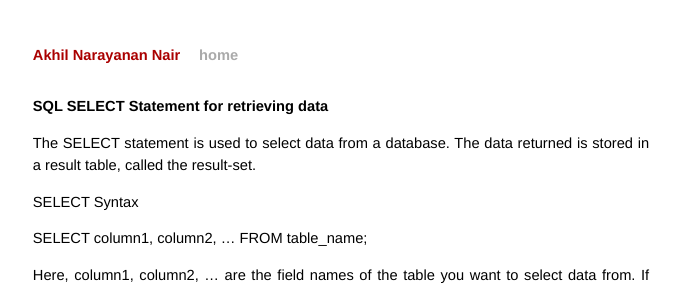
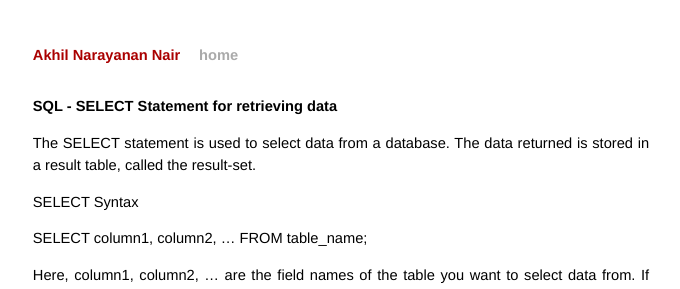
Before and after one commit to akhiln007/web-repo, a Jekyll site: the page built from _posts/2017-07-05-SELECT-Statement.md, in a window 1280 px wide and 900 px high. Shown: the top 289 px of the window, without its empty margins (299-979 px from the left). Built offline with Jekyll 4.4.1, drawn with Linux system fonts in a browser that asks for light colours.

```diff
--- a/_posts/2017-07-05-SELECT-Statement.md
+++ b/_posts/2017-07-05-SELECT-Statement.md
@@ -1,6 +1,6 @@
 ---
 layout: post
-title: SQL SELECT Statement for retrieving data
+title: SQL - SELECT Statement for retrieving data
 ---
 {{ page.title }}
 ================
```
